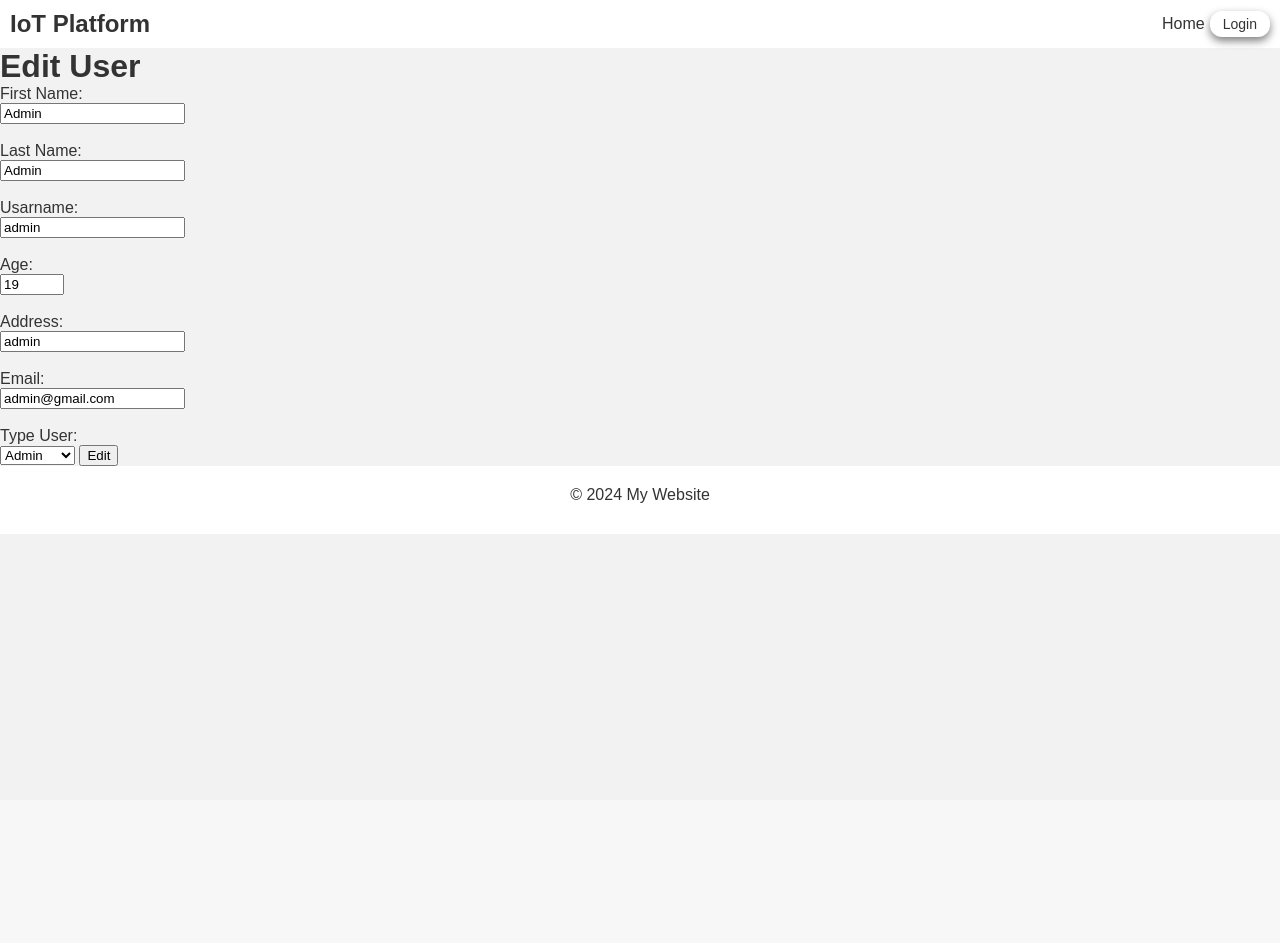
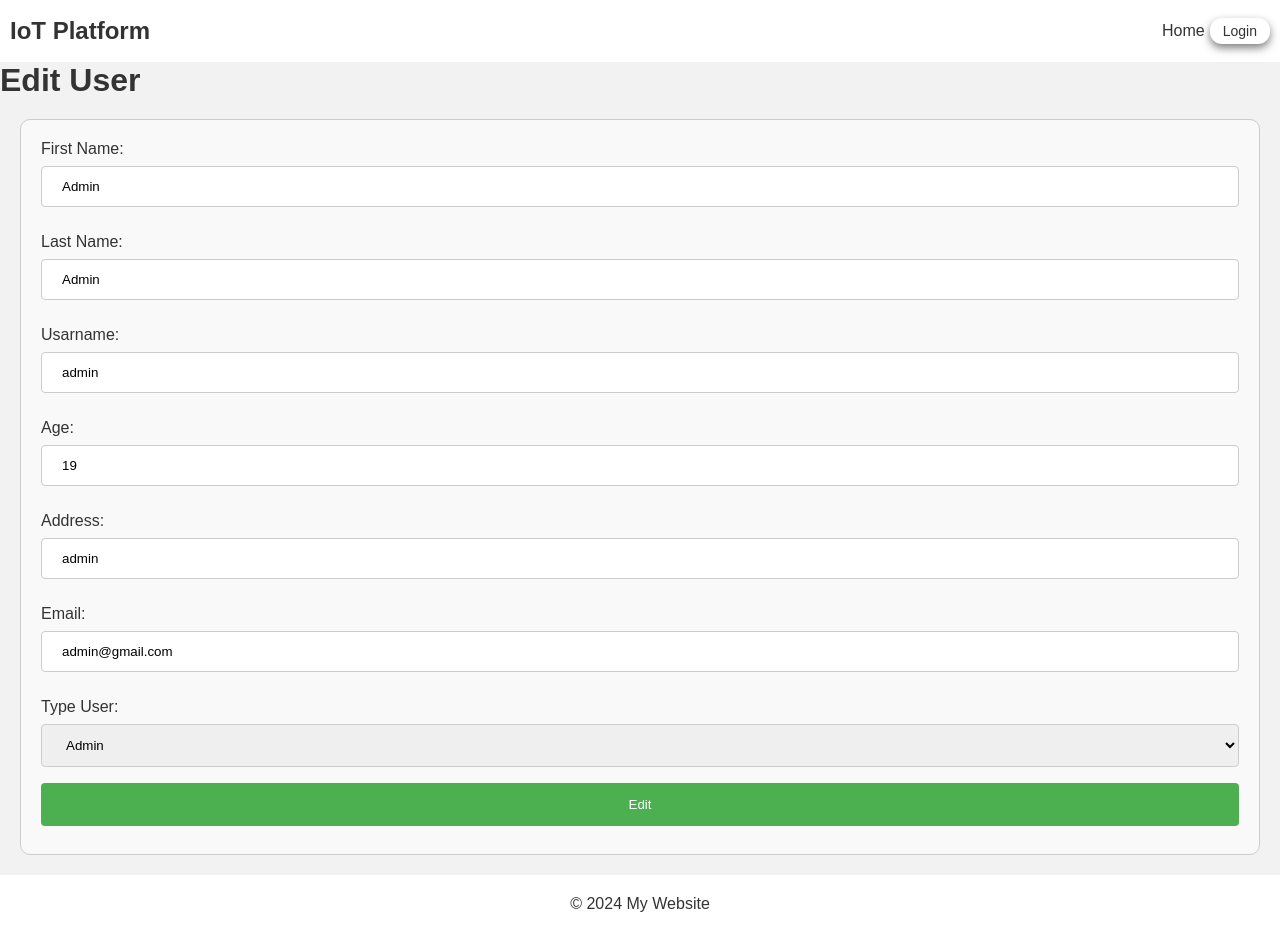
Before and after one commit to VascoMagolo/DeapcWebsite, a PHP site: page /edit_user.php?id=1 in a window 1280 px wide. Before the commit the page ends 503 px from the top, so only its background shows below. Run offline with PHP 8.4, Linux system fonts and the light colour scheme; data comes from the database, SQL or seed files in the repository; some libraries are stand-ins or nearby versions.

Commit message:
Following changes have been made: 	new file:   Website/css/edit_user.css{         new file, styles for edit_user.php     } 	modified:   Website/css/style.css{         updated button of login and register     } 	modified:   Website/pages/edit_user.php{         added link to edit_user.css     } 	modified:   Website/pages/login.php{         updated button     }

```diff
--- /dev/null
+++ b/Website/css/edit_user.css
@@ -0,0 +1,29 @@
+form{
+    margin-top: 20px;
+    margin-left: 20px;
+    margin-right: 20px;
+    margin-bottom: 20px;
+    padding: 20px;
+    border: 1px solid #ccc;
+    border-radius: 10px;
+    background-color: #f9f9f9;
+}
+input[type="text"],input[type="password"],input[type="email"],input[type="number"],select{
+    width: 100%;
+    padding: 12px 20px;
+    margin: 8px 0;
+    display: inline-block;
+    border: 1px solid #ccc;
+    border-radius: 4px;
+    box-sizing: border-box;
+}
+button{
+    width: 100%;
+    background-color: #4CAF50;
+    color: white;
+    padding: 14px 20px;
+    margin: 8px 0;
+    border: none;
+    border-radius: 4px;
+    cursor: pointer;
+}
--- a/Website/css/style.css
+++ b/Website/css/style.css
@@ -162,14 +162,15 @@ footer p {
     border-radius: 50%;
 }
 .registerbutton {
-    margin-top: 3px;
-    margin-bottom: 1px;
-    background-color: green;
+    background-color: #4CAF50;
     color: white;
-    border: 1px solid black;
+    padding: 10px 20px;
+    margin: 8px 0;
+    border: none;
+    border-radius: 4px;
     cursor: pointer;
-    margin-left:5px;
-    margin-top:3px;
+    width: 100px;
+    margin-left: 5px;
 }
 .textboxes {
     margin-left: 5px;
--- a/Website/pages/edit_user.php
+++ b/Website/pages/edit_user.php
@@ -29,6 +29,10 @@ if (!$user) {
     exit();
 }
 ?>
+<head>
+    <link rel="stylesheet" href="../css/edit_user.css">
+    <title>Edit User</title>
+</head>
 <body>
 
 <h1>Edit User</h1>
--- a/Website/pages/login.php
+++ b/Website/pages/login.php
@@ -6,14 +6,14 @@
     ?>
 <body>
     <div class="rbackground">
-    <h2 class=htext>Log</h2>
+    <h2 class=htext>Login</h2>
     <div class= "rbacktext">
     <form action="../scripts/login.php" method="post">
         <label class="registertext" for="username">Username:</label>
         <p><input class= "textboxes" type="text" name="username" id="username" required></p>
         <p><label class= "registertext" for="password">Password:</label></p>
         <p><input class= "textboxes" type="password" name="password" id="password" required></p>
-        <p><button class="registerbutton" type="submit">Log</button></p>
+        <p><button class="registerbutton" type="submit">Login</button></p>
         <p><label class="registertext"> Dont have an account?</p>
         <a class= "registertext" href="register.php">Register</a>
     </form>
```
